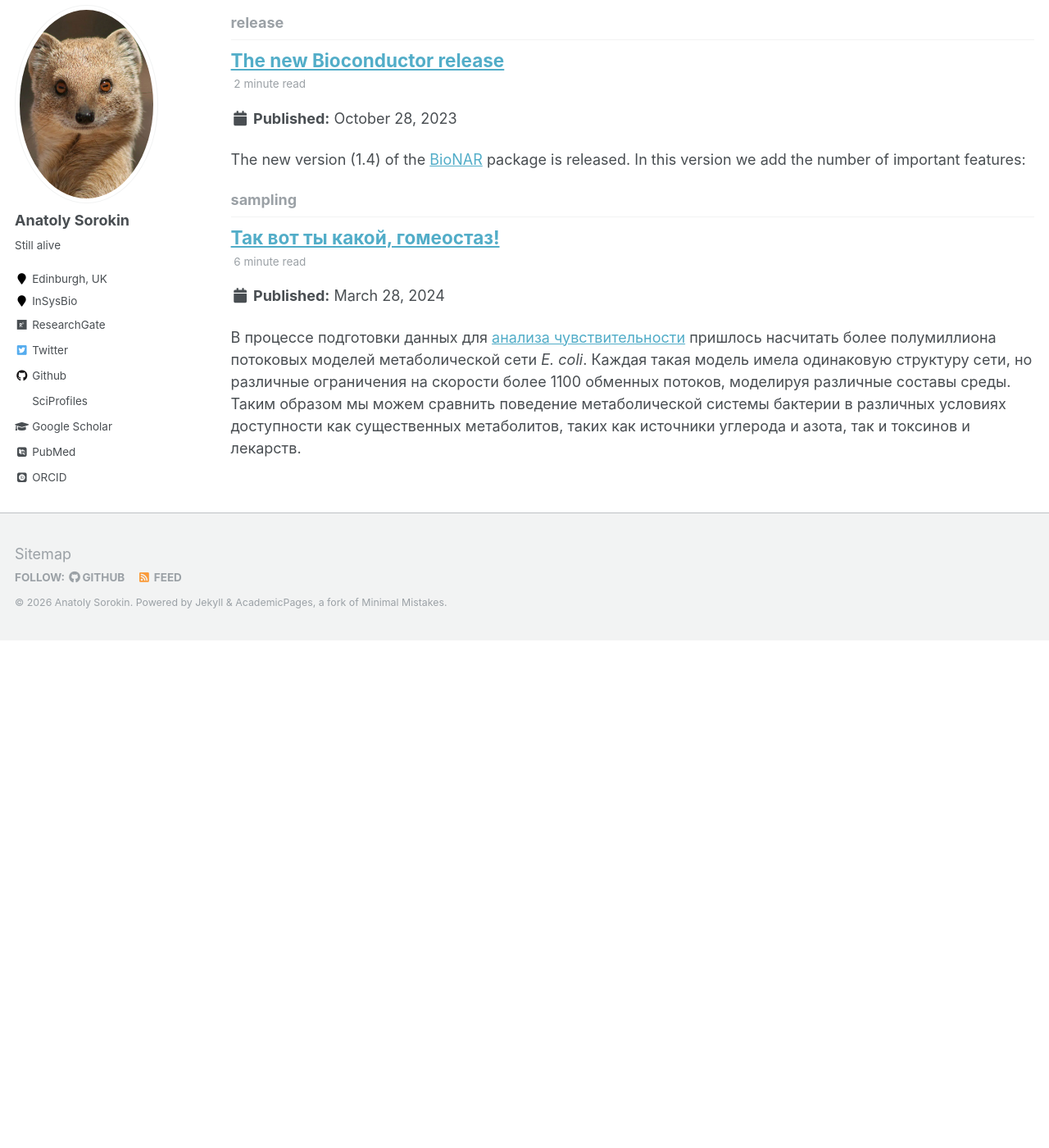
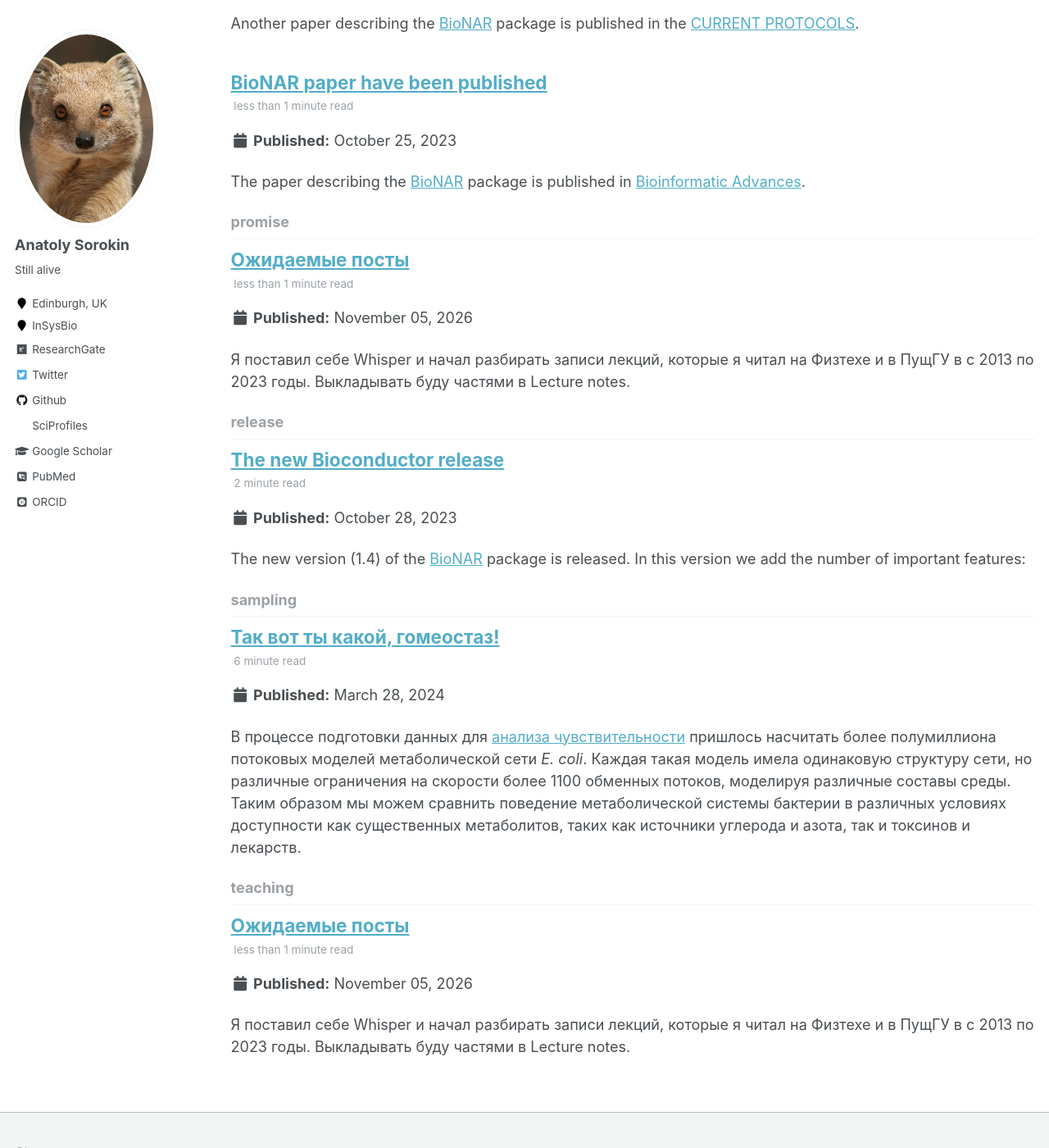
Before and after one commit to lptolik/lptolik.github.io, a Jekyll site: the page built from _pages/tag-archive.html, in a window 1280 px wide and 1400 px high, scrolled down 9136 px. Shown: the whole window at 82% size. Built offline with Jekyll 4.4.1, drawn with Linux system fonts in a browser that asks for light colours; some web fonts are replaced; before the commit the page ends 9917 px from its top, so only the background shows below that; some of the changed text lies outside the part shown.

Commit message:
template for lecture notes

```diff
--- a/_config.yml
+++ b/_config.yml
@@ -188,6 +188,9 @@ collections:
   talks:
     output: true
     permalink: /:collection/:path/
+  notes:
+    output: true
+    permalink: /:collection/:path/
 
 
 # Defaults
@@ -245,7 +248,17 @@ defaults:
       layout: talk
       author_profile: true
       share: true
-
+  # _lecture_notes
+  - scope:
+      path: ""
+      type: notes
+    values:
+      layout: single
+      author_profile: false
+      sidebar:
+        nav: "notes_nav"
+      toc: true
+      toc_sticky: true
 # Sass/SCSS
 sass:
   sass_dir: _sass
--- /dev/null
+++ b/_posts/2026-11-15-future-posts.md
@@ -0,0 +1,12 @@
+---
+title: 'Ожидаемые посты'
+date: 2026-11-5
+permalink: /posts/2026/11/blog-post-1/
+tags:
+  - teaching
+  - lectures
+  - promise
+---
+
+Я поставил себе Whisper и начал разбирать записи лекций, которые я читал на Физтехе и в ПущГУ в с 2013 по 2023 годы.
+Выкладывать буду частями в  Lecture notes.
```
Also changed, not shown: _data/navigation.yml (+7 -0 lines), _pages/notes.md (added, +7 -0 lines).
